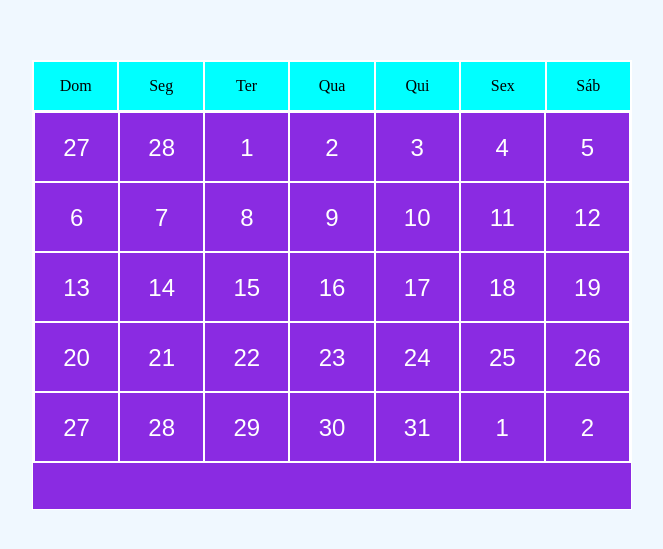
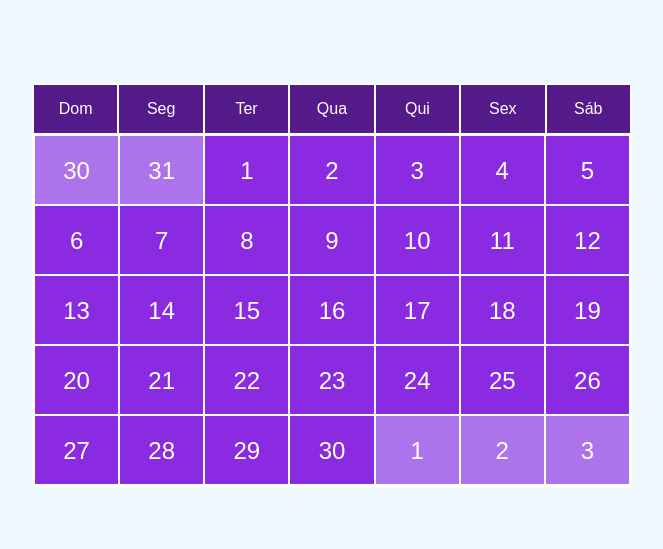
Before and after one commit to leonardolima99/Calendar, a plain HTML site: page index.html in a window 1280 px wide. Shown: the part 115-664 px from the top of the page, without its empty margins (308-971 px from the left). Drawn offline with Linux system fonts and the light colour scheme.

Commit message:
Added unfocused data attribute for days before and after month. Style for the day with data-unfocused.

```diff
--- a/script.js
+++ b/script.js
@@ -1,6 +1,7 @@
 const calendar = document.querySelector(".calendar");
 
-const date = new Date();
+//const date = new Date();
+const date = new Date("06-08-2021");
 
 const weeks = ["Dom", "Seg", "Ter", "Qua", "Qui", "Sex", "Sáb"];
 
@@ -25,8 +26,9 @@ calendar.appendChild(weeksDiv);
 let arrayMonth = [];
 
 // Cria variável auxiliar para manipular a data
+console.log("s1", date.getMonth());
 let date2 = date;
-
+console.log("s", date2.getMonth());
 // pega o último dia do mes atual
 // E guarda em lastDay
 date2.setMonth(date2.getMonth() + 1);
@@ -41,10 +43,11 @@ const handlePopulateArrayDate = (arrayMonth, currentDay) => {
   // adiciona o dia com mês e semana no array
   arrayMonth.push({
     day: currentDay.getDate(),
+    week: currentDay.getDay(),
     month: currentDay.getMonth(),
-    week: currentDay.getDay(),
+    year: currentDay.getFullYear(),
   });
-  console.log(currentDay, lastDay);
+
   currentDay = new Date(currentDay.setDate(currentDay.getDate() + 1));
 };
 
@@ -54,6 +57,7 @@ if (date2.getDay() + 1 > date2.getDate()) {
 
   // define o dia para o primeiro dia dessa semana
   date2.setDate(date2.getDate() - date2.getDay());
+}
 let currentDay = date2;
 console.log("4");
 
@@ -64,12 +68,14 @@ if (date2.getDay() + 1 > date2.getDate()) {
   handlePopulateArrayDate(arrayMonth, currentDay);
 }
 
+console.log(currentDay.getDay());
+if (currentDay.getDay() !== 0) {
   for (let i = currentDay.getDay(); i <= 6; i++) {
     handlePopulateArrayDate(arrayMonth, currentDay);
   }
+}
 
 console.log("array ", arrayMonth);
-}
 
 const days = document.createElement("div");
 days.classList.add("days");
@@ -77,6 +83,12 @@ days.classList.add("days");
 for (const item of arrayMonth) {
   const day = document.createElement("div");
   day.classList.add("day");
+  day.dataset.day = item.day;
+  day.dataset.month = item.month;
+  day.dataset.year = item.year;
+  if (date.getMonth() !== item.month + 1) {
+    day.dataset.unfocused = true;
+  }
   day.innerHTML = item.day;
   days.appendChild(day);
 }
--- a/style.css
+++ b/style.css
@@ -7,6 +7,8 @@
 body {
   height: 100vh;
   width: 100vw;
+  color: #fff;
+  font-family: sans-serif;
 }
 
 .main {
@@ -20,8 +22,6 @@ body {
 
 .calendar {
   width: 600px;
-  height: 450px;
-  background-color: blueviolet;
   border: 1px solid #fff;
 }
 
@@ -29,7 +29,8 @@ body {
   display: flex;
   align-items: center;
   height: 50px;
-  background-color: aqua;
+  background-color: rgb(84, 26, 138);
+  color: #fff;
 }
 
 .week {
@@ -53,7 +54,11 @@ body {
   border: 1px solid #fff;
   color: #fff;
   font-size: 18pt;
-  font-family: sans-serif;
   text-align: center;
   line-height: 70px;
+  background-color: blueviolet;
 }
+
+.day[data-unfocused="true"] {
+  background-color: rgba(137, 43, 226, 0.644);
+}
```
Lines whose indentation alone changed are shown as unchanged.
